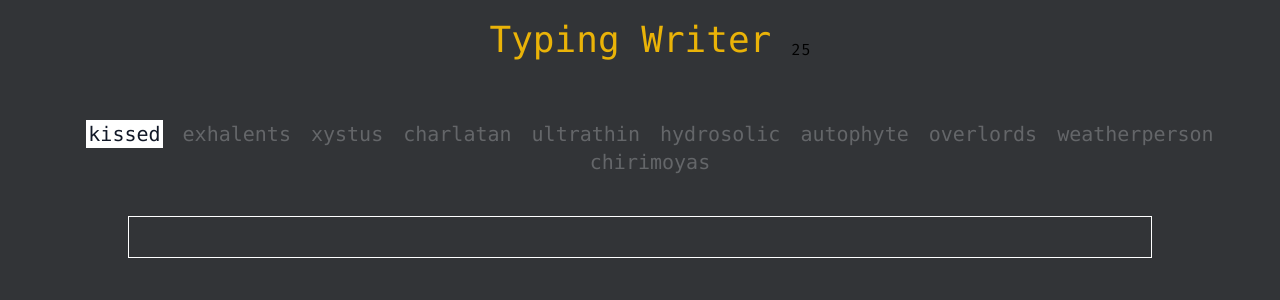
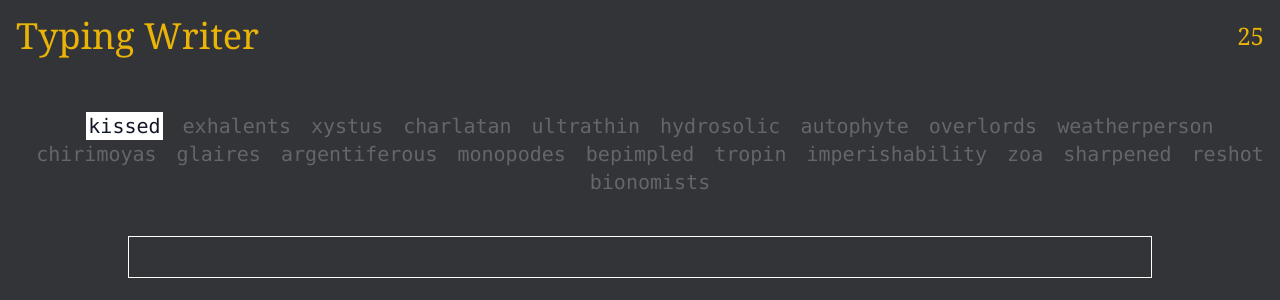
Before and after one commit to tnrajpara/typing-test-app, a Next.js app: page / in a window 1280 px wide. Shown: the top 300 px of the page. Built offline with nearby package versions, Linux system fonts and the light colour scheme.

Commit message:
calculate speed

```diff
--- a/app/TypeBox.jsx
+++ b/app/TypeBox.jsx
@@ -1,16 +1,17 @@
 "use client";
 import { useState, useRef, useEffect } from "react";
 import jsonArr from "./temp";
-import { Turret_Road } from "next/font/google";
 
 const TypeBox = () => {
   const [inputValue, setInputValue] = useState("");
-  // const [completed, setCompleted] = useState(false);
   const [currentIndex, setCurrentIndex] = useState(0);
   const [timeOver, setTimeOver] = useState(false);
   const [wrongWord, setWrongWord] = useState(false);
-  const [arr, setarr] = useState(jsonArr.slice(0, 10));
+  const [arr, setarr] = useState(jsonArr.slice(0, 20));
   const [seconds, setSeconds] = useState(30);
+  const [count, setCount] = useState(0);
+  const [speed, setSpeed] = useState(0);
+  const [countCharacter, setCountCharacters] = useState(0);
 
   useEffect(() => {
     if (seconds > 0) {
@@ -20,8 +21,14 @@ const TypeBox = () => {
     }
     if (seconds <= 0) {
       setTimeOver(true);
+      calculateSpeed();
     }
   }, [seconds]);
+
+  const calculateSpeed = () => {
+    let speed = Math.floor((countCharacter / 5 / (30 - seconds)) * 60);
+    setSpeed(speed);
+  };
 
   const handleInputChange = (e) => {
     const { value } = e.target;
@@ -31,9 +38,10 @@ const TypeBox = () => {
         setCurrentIndex((prevIndex) => prevIndex + 1);
         console.log(currentIndex);
         setInputValue("");
+        setCount((count) => count + 1);
       }
       if (currentIndex === arr.length - 1) {
-        setarr(jsonArr.slice(10, 20));
+        setarr(jsonArr.slice(20, 40));
         setCurrentIndex(0);
       }
     }
@@ -43,6 +51,7 @@ const TypeBox = () => {
     for (let i = 0; i < inputArr.length; i += 1) {
       if (inputArr[i] === wordArr[i]) {
         setWrongWord(false);
+        setCountCharacters(countCharacter + 1);
       }
       if (inputArr[i] !== wordArr[i]) {
         setWrongWord(true);
@@ -62,27 +71,29 @@ const TypeBox = () => {
     <div
       className=""
       onClick={() => {
-        inputRef.current.focus();
+        if (inputRef.current) {
+          inputRef.current.focus();
+        }
       }}
     >
-      <div className="flex justify-center items-center">
-        <h1 className="text-center text-4xl text-yellow-500 px-5 py-5 font-mono lg:mb-5">
+      <div className="flex justify-between items-center px-4 py-4 lg:mb-5 flex-wrap">
+        <h1 className="text-center text-4xl text-yellow-500  font-serif ">
           Typing Writer
         </h1>
-        <h2>{seconds}</h2>
+        <h2 className="text-center text-2xl font-serif text-yellow-500">
+          {seconds}
+        </h2>
       </div>
 
       <div className="bg-[#323437]  text-[#d1d0c5] font-mono">
         <div className="">
           {timeOver ? (
-            <div className="flex justify-center items-center ">
-              <div className=" px-3 py-5">
-                <h1 className="text-center text-2xl font-sans">Time Over</h1>
-                <h4 className="text-gray-400">{currentIndex}</h4>
-                <button onClick={() => window.location.reload()}>
-                  Try Again
-                </button>
-              </div>
+            <div className="flex justify-center items-center font-serif px-3 py-5 flex-col">
+              <h1 className="text-center text-2xl ">Time Over</h1>
+              <h4 className="text-gray-400">{speed}</h4>
+              <button onClick={() => window.location.reload()}>
+                Try Again
+              </button>
             </div>
           ) : (
             <div className="flex justify-center flex-col">
@@ -94,8 +105,10 @@ const TypeBox = () => {
                         <letter
                           key={i}
                           className={
-                            index === currentIndex && !wrongWord
-                              ? "bg-white text-gray-900 px-0.5 py-0.5 ml-5"
+                            index === currentIndex
+                              ? wrongWord
+                                ? "bg-red-500 text-white px-0.5 py-0.5 ml-5"
+                                : "bg-white text-gray-900 px-0.5 py-0.5 ml-5"
                               : "text-[#646669] ml-5"
                           }
                         >
```
